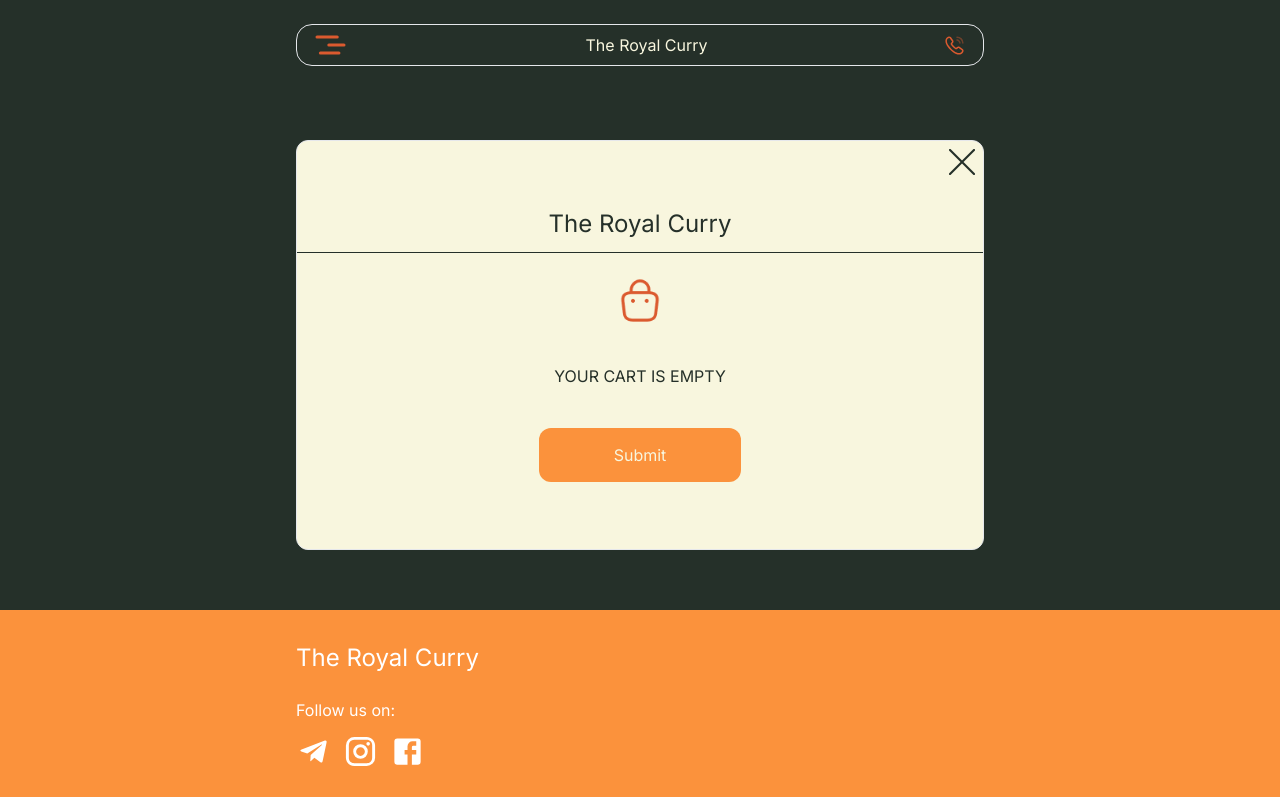
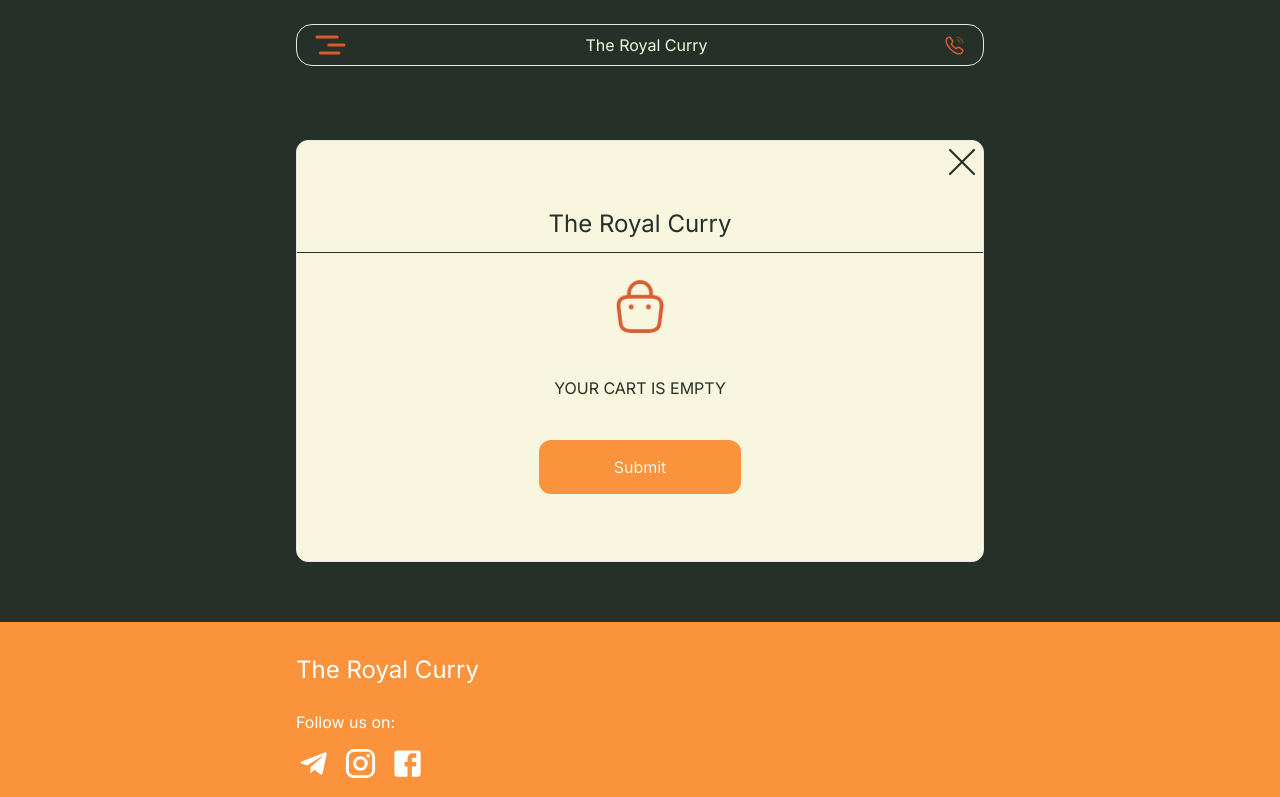
Before and after one commit to V1talquaaa/TheRoyalCurry, a Next.js app in the folder my-app/: page /cart in a window 1280 px wide. Shown: the top 797 px of the page. Built offline with nearby package versions, Linux system fonts and the light colour scheme.

Commit message:
fixed cart img

```diff
--- a/my-app/app/cart/page.jsx
+++ b/my-app/app/cart/page.jsx
@@ -11,10 +11,10 @@ const Cart = () => {
           <h2 className="text-2xl pb-[12px] border-b-[1px] border-green">
             The Royal Curry
           </h2>
-          <Image
+          <img
             src="/cartXL.png"
-            width={48}
-            height={48}
+            width={60}
+            height={60}
             aria-label="cart"
             className="mx-auto mt-[24px]"
           />
--- a/my-app/app/menu/page.jsx
+++ b/my-app/app/menu/page.jsx
@@ -36,7 +36,7 @@ return (
       <div className="mt-[80px]lg:hidden">
         <SwiperMobMenu />
       </div>
-      <Link href="/cart"><Image src="/cart.png" width={32} height={32} className="absolute top-0 right-3 md:right-[100px]"/></Link>
+      <Link href="/cart"><img src="/cart.png" width={32} height={32} alt="cart" className="absolute top-0 right-3 md:right-[100px]"/></Link>
     </div>
 </div>
   );
```
